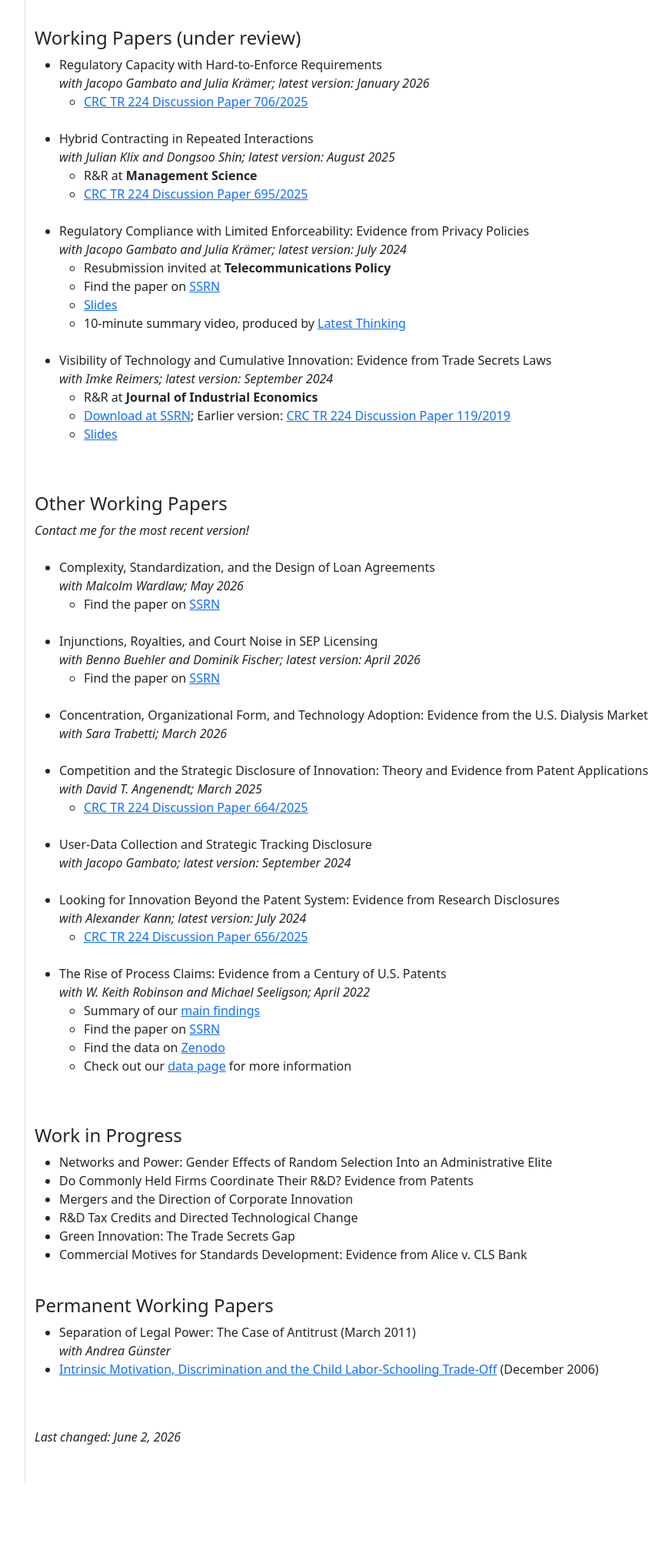
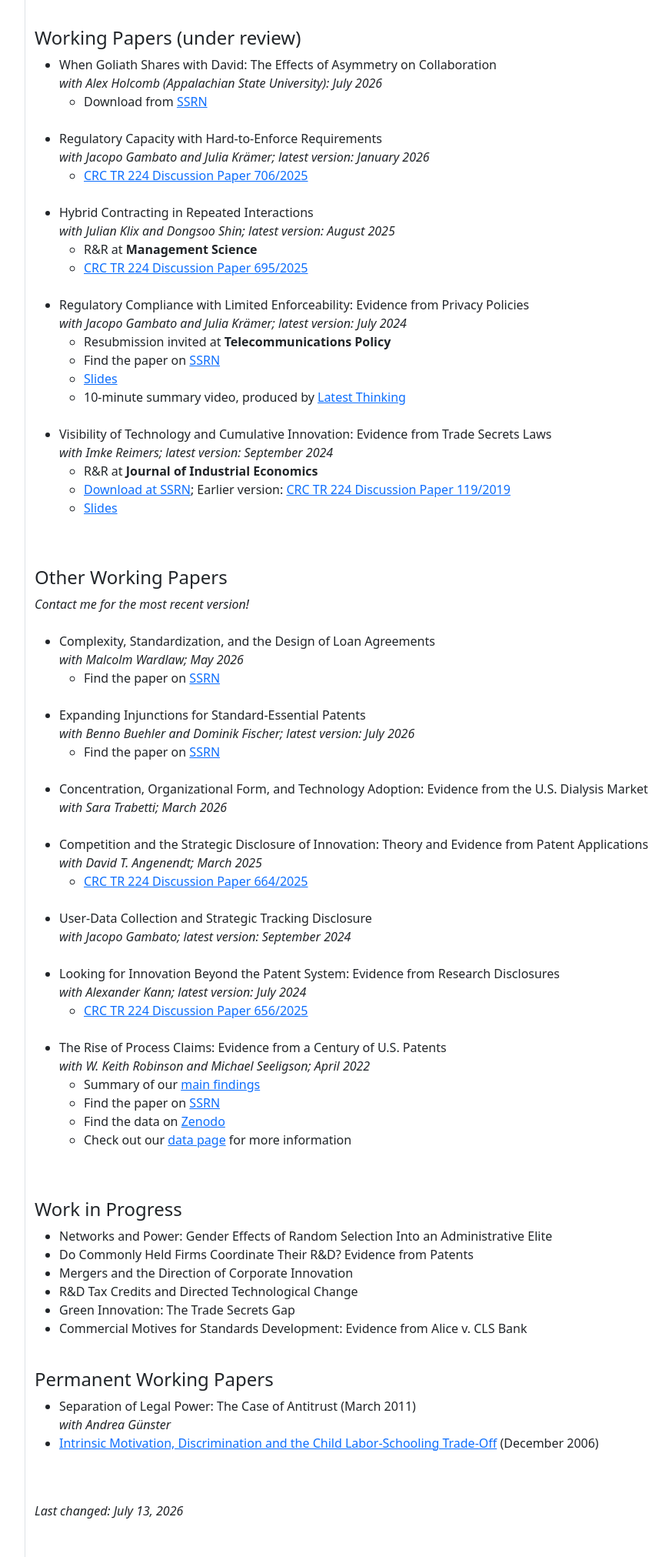
Before and after one commit to bganglmair/bganglmair.github.io, a plain HTML site: page research.html in a window 1280 px wide. Shown: the part 2700-4723 px from the top of the page at 77% size, without its empty margins (208-1082 px from the left). Before the commit the page ends 4627 px from the top, so only its background shows below. Drawn offline with nearby package versions, Linux system fonts and the light colour scheme.

Commit message:
added Goliath paper to output

```diff
--- a/research.html
+++ b/research.html
@@ -291,6 +291,15 @@
                     <ul start="12">
 
                         <li>
+                            When Goliath Shares with David: The Effects of Asymmetry on Collaboration<br>
+                            <i>with Alex Holcomb (Appalachian State University): July 2026  </i><br>
+                                                    <ul>
+                                <li>Download from <a href="https://papers.ssrn.com/sol3/papers.cfm?abstract_id=7109478">SSRN</a></li>
+                            </ul>
+                        </li>
+                        <br>
+
+                        <li>
                             Regulatory Capacity with Hard-to-Enforce Requirements<br>
                             <i>with Jacopo Gambato and Julia Krämer; latest version: January 2026  </i><br>
                                                     <ul>
@@ -362,8 +371,8 @@
                         </li><br>
 
                         <li>
-                            Injunctions, Royalties, and Court Noise in SEP Licensing<br>
-                            <i>with Benno Buehler and Dominik Fischer; latest version: April 2026</i> <br>
+                            Expanding Injunctions for Standard-Essential Patents<br>
+                            <i>with Benno Buehler and Dominik Fischer; latest version: July 2026</i> <br>
 
                             <ul>
                                 <li>Find the paper on <a href="https://papers.ssrn.com/abstract=4390411" target="_blank">SSRN</a> </li>
@@ -454,7 +463,7 @@
 
                     <!--   END RESEARCH INFORMATION -->
                     <br><br>
-                    <i>Last changed: June 2, 2026</i>
+                    <i>Last changed: July 13, 2026</i>
                     <br><br><br>
 
                 </div>
```
Also changed, not shown: index.html (+21 -1 lines).
